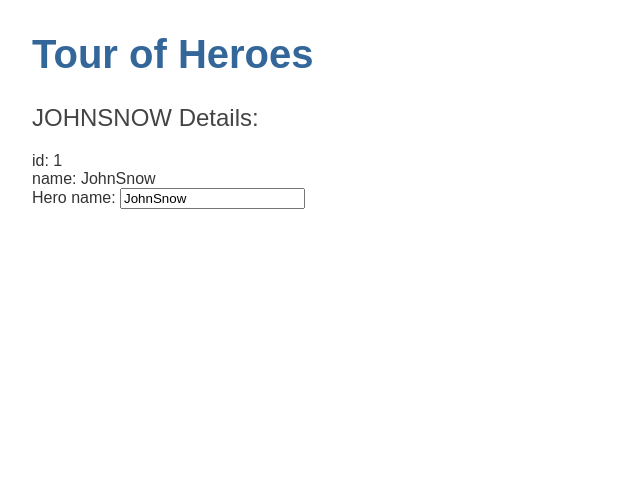
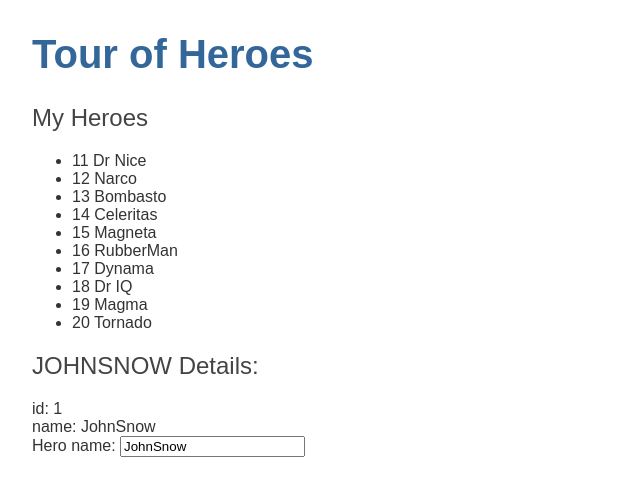
Before and after one commit to firojkabir/comic-heroes-angular, an Angular app: page / in a window 1280 px wide. Shown: the top 496 px of the page, without its empty margins (0-640 px from the left). Built offline with nearby package versions, Linux system fonts and the light colour scheme.

Commit message:
Create mock heroes and list them on the view

```diff
--- a/src/app/heroes/heroes.component.html
+++ b/src/app/heroes/heroes.component.html
@@ -1,3 +1,10 @@
+<h2>My Heroes</h2>
+<ul class="heroes">
+  <li *ngFor="let hero of heroes">
+    <span class="badge">{{ hero.id }}</span> {{ hero.name }}
+  </li>
+</ul>
+
 <h2>{{ hero.name | uppercase }} Details:</h2>
 <div><span>id: </span>{{ hero.id }}</div>
 <div><span>name: </span>{{ hero.name }}</div>
--- a/src/app/heroes/heroes.component.ts
+++ b/src/app/heroes/heroes.component.ts
@@ -1,5 +1,6 @@
 import { Component, OnInit } from '@angular/core';
 import { Hero } from '../hero';
+import { HEROES } from '../mock-heroes';
 
 @Component({
   selector: 'app-heroes',
@@ -7,6 +8,8 @@
   styleUrls: ['./heroes.component.scss'],
 })
 export class HeroesComponent implements OnInit {
+  heroes = HEROES;
+
   hero: Hero = {
     id: 1,
     name: 'JohnSnow',
--- /dev/null
+++ b/src/app/mock-heroes.ts
@@ -0,0 +1,14 @@
+import { Hero } from './hero';
+
+export const HEROES: Hero[] = [
+  { id: 11, name: 'Dr Nice' },
+  { id: 12, name: 'Narco' },
+  { id: 13, name: 'Bombasto' },
+  { id: 14, name: 'Celeritas' },
+  { id: 15, name: 'Magneta' },
+  { id: 16, name: 'RubberMan' },
+  { id: 17, name: 'Dynama' },
+  { id: 18, name: 'Dr IQ' },
+  { id: 19, name: 'Magma' },
+  { id: 20, name: 'Tornado' },
+];
```
